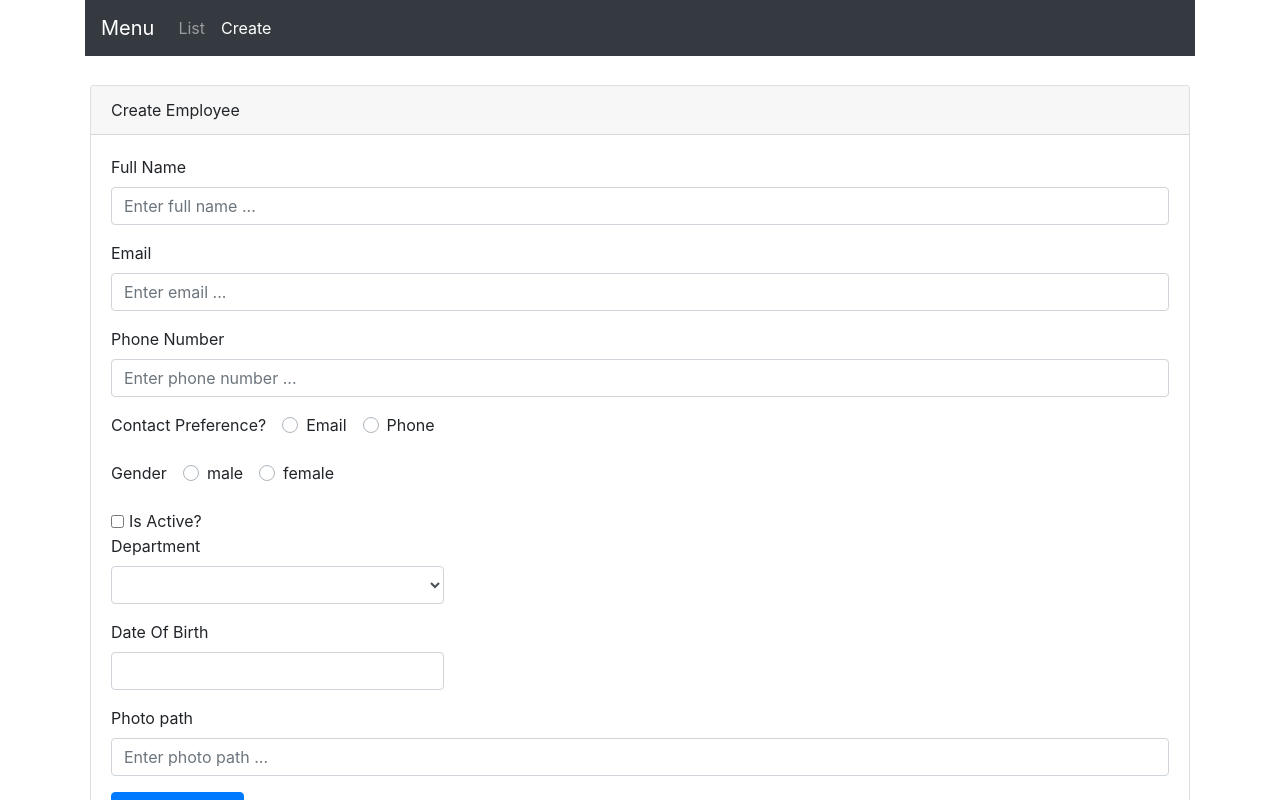
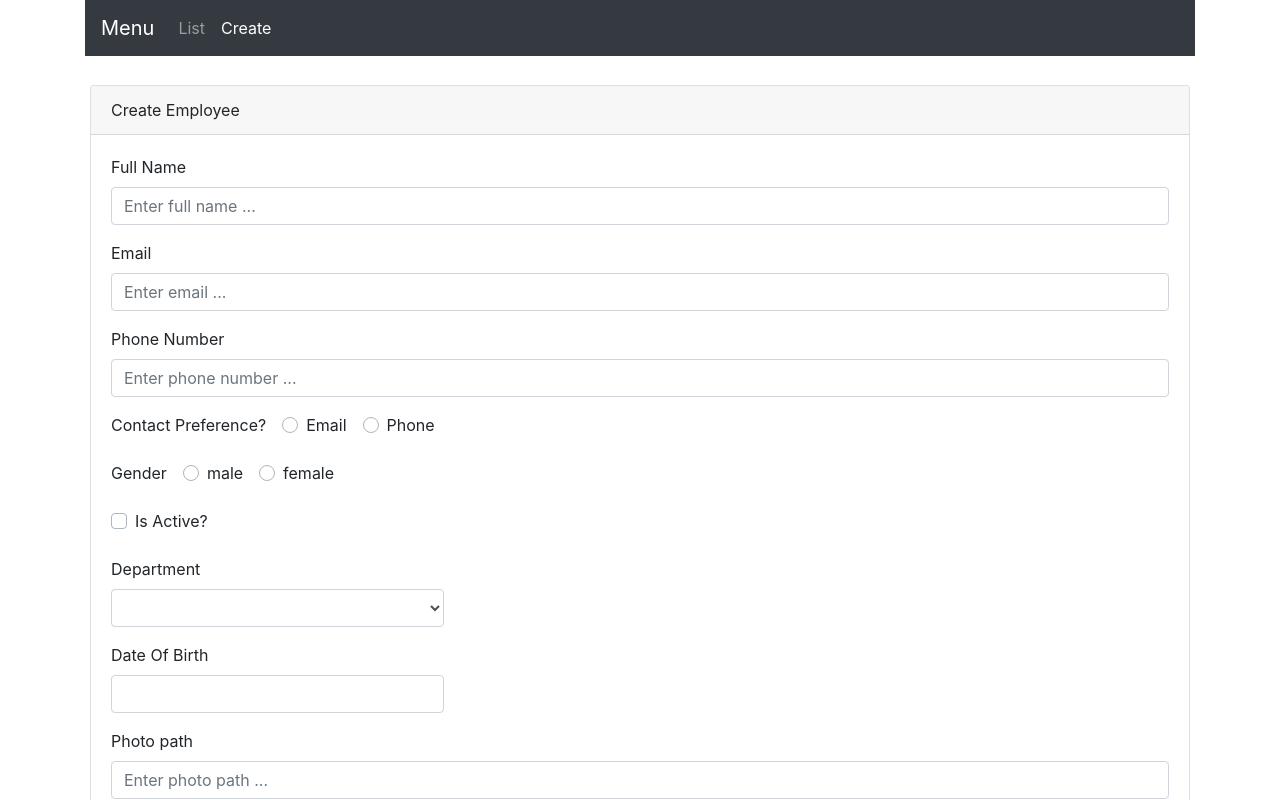
Before and after one commit to bartvanhoey/Angular5Tutorial, an Angular app: page /create in a window 1280 px wide. Shown: the top 800 px of the page. Built offline with nearby package versions, Linux system fonts and the light colour scheme.

Commit message:
end part 22

```diff
--- a/src/app/employees/create-employee.component.html
+++ b/src/app/employees/create-employee.component.html
@@ -19,8 +19,8 @@
       <div class="form-group">
         <label [class.text-danger]='email.invalid' [class.text-success]='email.valid && email.touched' for="email">Email</label>
         <input [class.is-valid]='email.valid && email.touched' [class.is-invalid]='email.invalid' #email="ngModel"
-          [required]="contact.value ==='email'" pattern="^[a-zA-Z0-9_.+-]+@(?:(?:[a-zA-Z0-9-]+\.)?[a-zA-Z]+\.)?(pragimtech)\.com$" [(ngModel)]="employee.email"
-          type="email" name="email" id="email" class="form-control" placeholder="Enter email ...">
+          [required]="contact.value ==='email'" pattern="^[a-zA-Z0-9_.+-]+@(?:(?:[a-zA-Z0-9-]+\.)?[a-zA-Z]+\.)?(pragimtech)\.com$"
+          [(ngModel)]="employee.email" type="email" name="email" id="email" class="form-control" placeholder="Enter email ...">
         <span class="invalid-feedback" *ngIf="email.errors?.pattern">Email is invalid</span>
         <span class="invalid-feedback" *ngIf="email.errors?.required">Email is a required field</span>
         <span class='valid-feedback'>Email is valid</span>
@@ -28,24 +28,27 @@
 
       <!-- Phone Number -->
       <div class="form-group">
-        <label [class.text-danger]='phoneNumber.invalid' [class.text-success]='phoneNumber.valid && phoneNumber.touched' for="phoneNumber">Phone Number</label>
-        <input [class.is-valid]='phoneNumber.valid && phoneNumber.touched' [class.is-invalid]='phoneNumber.invalid' [required]="contact.value === 'phone'" #phoneNumber="ngModel" [(ngModel)]="employee.phoneNumber" type="text" name="phoneNumber" id="phoneNumber" class="form-control" placeholder="Enter phone number ...">
+        <label [class.text-danger]='phoneNumber.invalid' [class.text-success]='phoneNumber.valid && phoneNumber.touched'
+          for="phoneNumber">Phone Number</label>
+        <input [class.is-valid]='phoneNumber.valid && phoneNumber.touched' [class.is-invalid]='phoneNumber.invalid'
+          [required]="contact.value === 'phone'" #phoneNumber="ngModel" [(ngModel)]="employee.phoneNumber" type="text"
+          name="phoneNumber" id="phoneNumber" class="form-control" placeholder="Enter phone number ...">
         <span class='invalid-feedback'>Phone number is a required field</span>
         <span class='valid-feedback'>Phone number is valid</span>
       </div>
 
       <!-- Contact Preference -->
       <div class="form-group">
-        <div class="custom-control-inline"><label [class.text-danger]='contact.invalid && contact.touched'>Contact Preference?</label></div>
+        <div class="custom-control-inline"><label [class.text-success]='contact.valid' [class.text-danger]='contact.invalid && contact.touched'>Contact
+            Preference?</label></div>
         <div class="custom-control custom-radio custom-control-inline">
-          <input [class.is-invalid]='contact.invalid && contact.touched' #contact="ngModel" required
-            [(ngModel)]="employee.contactPreference" type="radio" class="custom-control-input" value="email" name="contactPref"
-            id="emailContact">
+          <input [class.is-invalid]='contact.invalid && contact.touched' #contact="ngModel" required [(ngModel)]="employee.contactPreference"
+            type="radio" class="custom-control-input" value="email" name="contactPref" id="emailContact">
           <label for='emailContact' class='custom-control-label'>Email</label>
         </div>
         <div class="custom-control custom-radio custom-control-inline">
-          <input  [class.is-invalid]='contact.invalid && contact.touched' #contact="ngModel" required [(ngModel)]="employee.contactPreference" type="radio" class="custom-control-input"
-            value="phone" name="contactPref" id="phoneContact">
+          <input [class.is-invalid]='contact.invalid && contact.touched' #contact="ngModel" required [(ngModel)]="employee.contactPreference"
+            type="radio" class="custom-control-input" value="phone" name="contactPref" id="phoneContact">
           <label for='phoneContact' class='custom-control-label'>Phone</label>
           <span class='invalid-feedback'>&nbsp; &nbsp; Contact Preference is a required field</span>
           <br>
@@ -54,7 +57,7 @@
 
       <!-- Gender -->
       <div class="form-group">
-        <div class="custom-control-inline"><label [class.text-danger]='gender.invalid && gender.touched'>Gender</label></div>
+        <div class="custom-control-inline"><label [class.text-success]='gender.valid' [class.text-danger]='gender.invalid && gender.touched'>Gender</label></div>
         <div class="custom-control custom-radio custom-control-inline">
           <input [class.is-invalid]="gender.invalid && gender.touched" #gender="ngModel" type="radio" required id="male"
             name="gender" value="Male" [(ngModel)]="employee.gender" class="custom-control-input">
@@ -69,10 +72,13 @@
       </div>
 
       <!-- IsActive -->
-      <div class="form-check-inline">
-        <input [(ngModel)]="employee.isActive" type="checkbox" name="isActive" class="form-check-input" id="isActive">
-        <label class="form-check-label" for="isActive">Is Active?</label>
+      <div class="custom-control custom-checkbox">
+        <input [class.is-invalid]='isActive.invalid && isActive.touched' #isActive="ngModel" [required]="isActive == null" [(ngModel)]="employee.isActive" type="checkbox" name="isActive" class="custom-control-input" id="isActive">
+        <label  [class.text-success]='isActive.valid && isActive.touched' [class.text-danger]='isActive.invalid && isActive.touched' class="custom-control-label" for="isActive">Is Active?</label>
+        <span class='invalid-feedback'>Is Active is a required field</span>
       </div>
+      <br>
+
 
       <!-- Department -->
       <div class="row">
```
